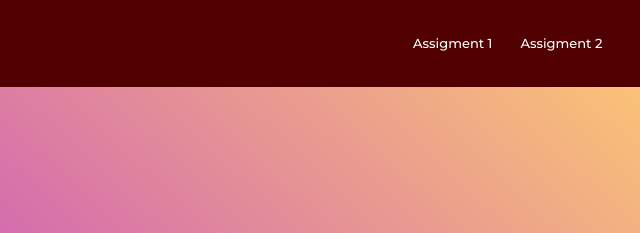
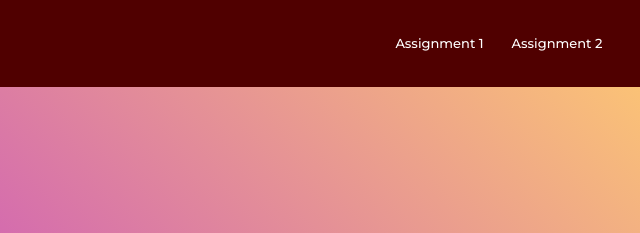
Before and after one commit to mcsandovall/mcsandovall.github.io, a plain HTML site: page index.html in a window 1280 px wide. Shown: the top 233 px of the page, 640-1280 px from the left. Drawn offline with Linux system fonts and the light colour scheme.

Commit message:
Update index, grammar issues

```diff
--- a/index.html
+++ b/index.html
@@ -11,8 +11,8 @@
                 <h3>CSCE 445</h3>
                 <div class="nav-links" id="navLinks">
                     <ul>
-                        <li><a href="assigment1.html">Assigment 1</a></li>
-                        <li><a href="#">Assigment 2</a></li>
+                        <li><a href="assigment1.html">Assignment 1</a></li>
+                        <li><a href="#">Assignment 2</a></li>
                     </ul>
                 </div>
             </nav>
```
